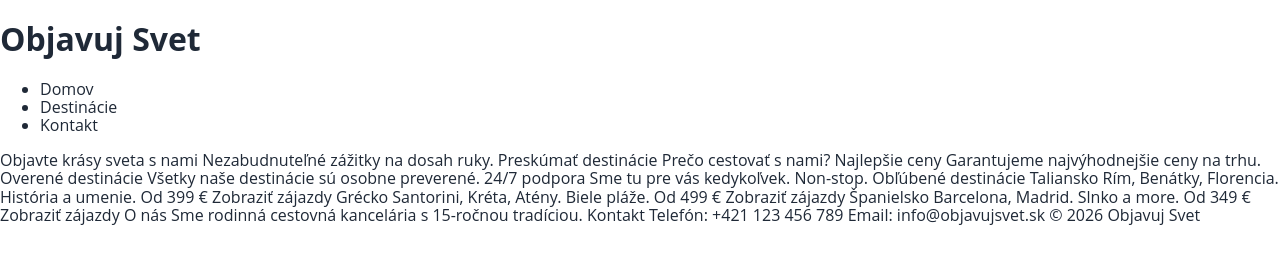
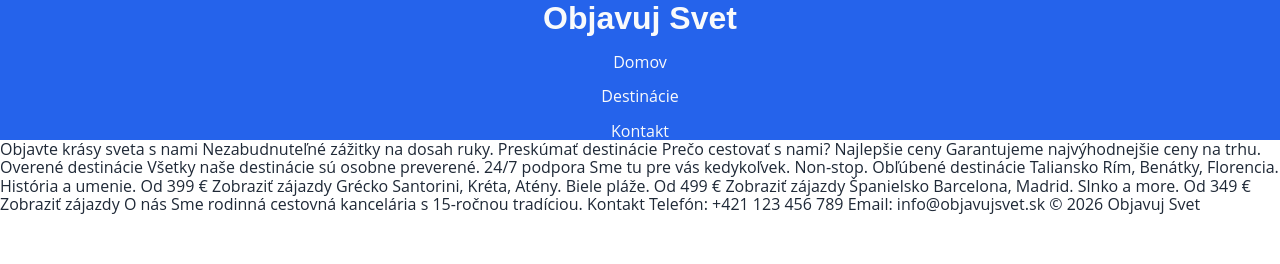
Before and after one commit to patrik16556/cestovka, a plain HTML site: page index.html in a window 1280 px wide. Drawn offline with Linux system fonts and the light colour scheme.

Commit message:
pridal som navigaciu ,hlavicku

```diff
--- a/assets/css/style.css
+++ b/assets/css/style.css
@@ -18,6 +18,16 @@
   --font-nadpisy:"Montserrat", sans-serif;
   --font-body:"Open Sans", sans-serif;
 
+
+
+
+  --medzer-s:1rem;
+  --medzer-m:1.5rem;
+  --medzer-l:2rem;
+  --medzer-x:3rem;
+
+
+
 }
 
 @import url('https://fonts.googleapis.com/css2?family=Montserrat:ital,wght@0,100..900;1,100..900&family=Open+Sans:ital,wght@0,300..800;1,300..800&display=swap');
@@ -29,3 +39,48 @@ body{
     background-color: var(--pozadie-biela);
     color: var(--text-tmavy);
 }
+
+
+ul{
+
+ list-style:none;
+ padding: 0;
+ margin: 0;
+
+}
+
+a{
+    text-decoration: none;
+    color:inherit ;
+}
+
+
+h1,h2,h3{
+    font-family: var(--font-nadpisy);
+    margin: 0;
+}
+
+/*============ Havicka ============= */
+
+.hlavicka{
+ background-color:var(--primarna) ;
+ color: var(--pozadie-svetla);
+
+ display: flex;
+ flex-direction: column;
+ align-items: center;
+ gap: var(--medzer-s)
+}
+
+/*============  navigacia ============= */
+
+.navigacia__zoznam{
+
+ display: flex;
+ flex-direction: column;
+ align-items: center;
+ gap: var(--medzer-s)
+
+}
+
+.navigacia__odkaz:hover{ color: var(--akcent);}
--- a/index.html
+++ b/index.html
@@ -15,15 +15,13 @@
 
         <nav class="navigacia">
             <ul class="navigacia__zoznam">
-                <li class="navigacia__polozka">Domov</li>
-                <li class="navigacia__polozka">Destinácie</li>
-                <li class="navigacia__polozka">Kontakt</li>
+                <li class="navigacia__polozka"> <a class="navigacia__odkaz" href="#">Domov</a> </li>
+                <li class="navigacia__polozka"> <a class="navigacia__odkaz" href="#"> Destinácie</a></li>
+                <li class="navigacia__polozka"> <a class="navigacia__odkaz" href="#">Kontakt</a></li>
             </ul>
         </nav>
 
  </header>
-
-
 Objavte krásy sveta s nami
 Nezabudnuteľné zážitky na dosah ruky.
 Preskúmať destinácie
```
